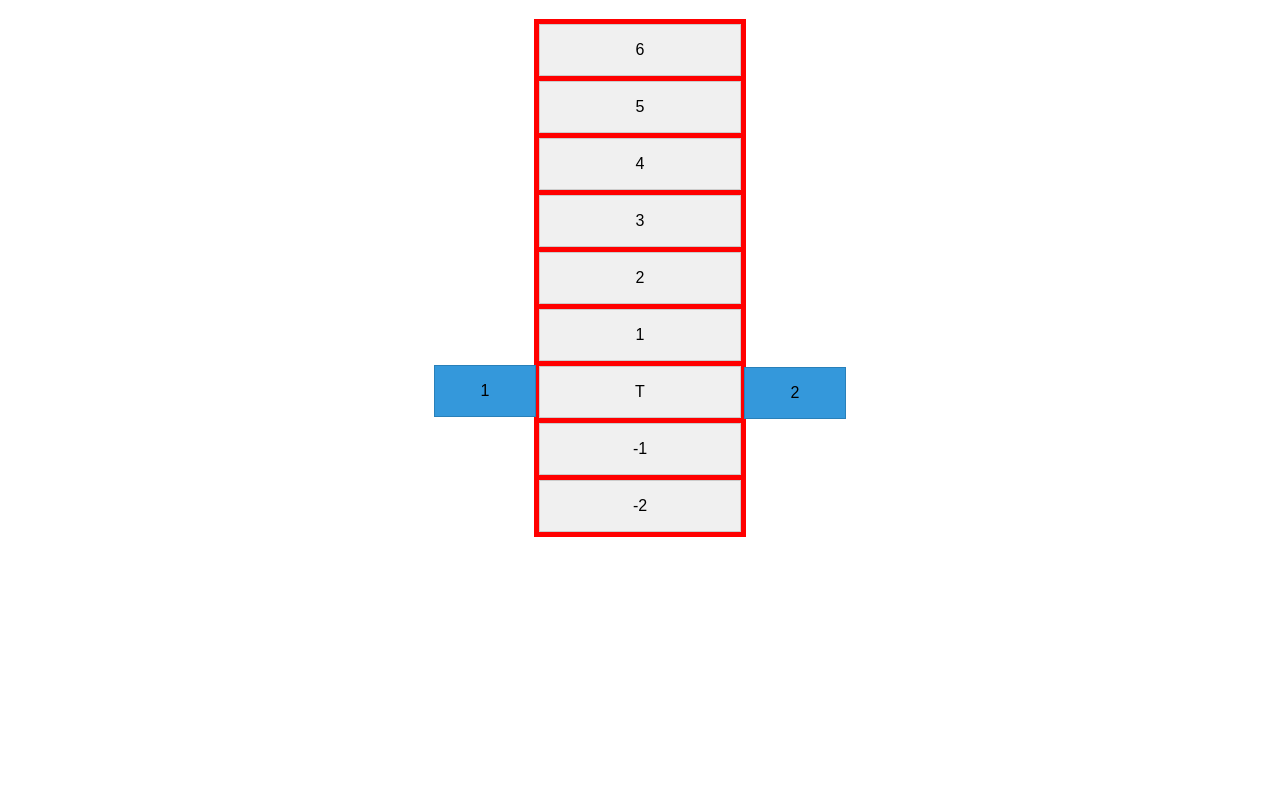
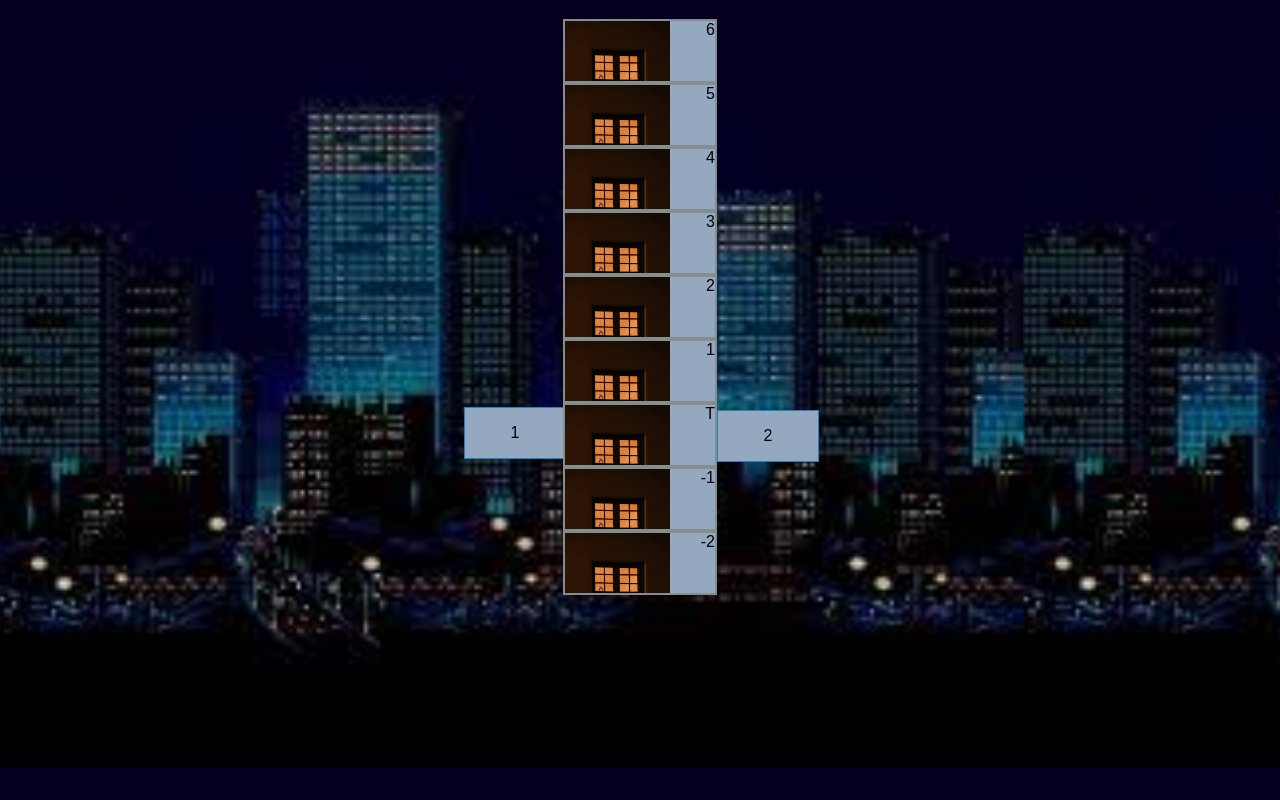
Before and after one commit to MuriloFiFer/3-Termo, a PHP site: page / in a window 1280 px wide. Run offline with PHP 8.4, Linux system fonts and the light colour scheme.

Commit message:
31/01/24

```diff
--- a/HTML/ProjetoEleador/index.html
+++ b/HTML/ProjetoEleador/index.html
@@ -8,16 +8,21 @@
 </head>
 <body>
 
+<!-- Contêiner principal -->
 <div id="building">
+    <!-- Eixo dos elevadores -->
     <div id="elevator-shaft">
-        <div id="elevator1" class="elevator" data-floor="1">
+        <!-- Elevador 1 -->
+        <div id="elevator1" class="elevator" data-floor="T">
             <span>1</span>
         </div>
-        <div id="elevator2" class="elevator" data-floor="2">
+        <!-- Elevador 2 -->
+        <div id="elevator2" class="elevator" data-floor="T">
             <span>2</span>
         </div>
     </div>
 
+    <!-- Andares do prédio -->
     <div class="andar">
         <div class="floor" data-floor="6">6</div>
         <div class="floor" data-floor="5">5</div>
@@ -25,7 +30,7 @@
         <div class="floor" data-floor="3">3</div>
         <div class="floor" data-floor="2">2</div>
         <div class="floor" data-floor="1">1</div>
-    <div class="floor" data-floor="T">T</div>
+        <div class="floor" data-floor="0">T</div>
         <div class="floor" data-floor="-1">-1</div>
         <div class="floor" data-floor="-2">-2</div>
     </div>
--- a/HTML/ProjetoEleador/script.js
+++ b/HTML/ProjetoEleador/script.js
@@ -1,14 +1,22 @@
+// Seleciona todos os elementos com a classe 'elevator'
 const elevators = document.querySelectorAll('.elevator');
+// Seleciona todos os elementos com a classe 'floor'
 const floors = document.querySelectorAll('.floor');
 
+// Função para movimentar o elevador para um determinado andar
 const moveElevator = (elevator, destination) => {
     const floorHeight = 60;
+
+    // Calcula a posição de destino correta
     const destinationPosition = (destination === 'T' ? 0 : 6 - destination) * floorHeight;
 
+    // Move o elevador para a posição de destino
     elevator.style.top = `${destinationPosition}px`;
+    // Atualiza o andar atual do elevador
     elevator.dataset.floor = destination;
 };
 
+// Adiciona um ouvinte de evento de clique para cada elevador
 elevators.forEach(elevator => {
     elevator.addEventListener('click', () => {
         const currentFloor = elevator.dataset.floor;
@@ -16,21 +24,30 @@ elevators.forEach(elevator => {
     });
 });
 
+// Adiciona um ouvinte de evento de clique para cada andar
 floors.forEach(floor => {
     floor.addEventListener('click', () => {
         const destinationFloor = floor.dataset.floor;
         const elevator1 = document.getElementById('elevator1');
         const elevator2 = document.getElementById('elevator2');
 
+        // Verifica se os elevadores existem antes de prosseguir
+        if (elevator1 && elevator2) {
             const currentFloor1 = elevator1.dataset.floor;
             const currentFloor2 = elevator2.dataset.floor;
 
+            // Verifica qual elevador está mais próximo do destino
             if (Math.abs(currentFloor1 - destinationFloor) <= Math.abs(currentFloor2 - destinationFloor) || currentFloor1 === currentFloor2) {
+                // Move o Elevador 1 para o destino
                 moveElevator(elevator1, destinationFloor);
                 alert(`Movendo elevador 1 para o ${destinationFloor}º andar.`);
             } else {
+                // Move o Elevador 2 para o destino
                 moveElevator(elevator2, destinationFloor);
                 alert(`Movendo elevador 2 para o ${destinationFloor}º andar.`);
             }
+        } else {
+            console.error('Os elevadores não foram encontrados.');
+        }
     });
 });
--- a/HTML/ProjetoEleador/style.css
+++ b/HTML/ProjetoEleador/style.css
@@ -1,9 +1,15 @@
+/* Reset de estilos padrão */
 body {
     font-family: Arial, sans-serif;
     margin: 0;
     padding: 0;
+    background-image: url(img/cidade4.jfif);
+    background-size:80%;
+
+
 }
 
+/* Estilo do prédio e layout geral */
 #building {
     display: flex;
     flex-direction: column;
@@ -11,28 +17,33 @@ body {
     margin-top: 20px;
 }
 
+/* Estilo dos andares */
 .floor {
-    width: 200px;
-    height: 50px;
-    background-color: #f0f0f0;
-    border: 1px solid #ccc;
+    width: 150px;
+    height: 60px;
+    background-color: #94a9c0;
+    border: 2px solid #858e8e;
     display: flex;
-    justify-content: center;
-    align-items: center;
-    margin: 5px;
+    justify-content:right;
+
     cursor: pointer;
+    background-image: url(img/vidro2.jfif);
+    background-size: 70%;
+    background-repeat: no-repeat;
 }
 
+/* Estilo do eixo dos elevadores */
 #elevator-shaft {
     display: flex;
     flex-direction: column;
     align-items: center;
 }
 
+/* Estilo dos elevadores */
 .elevator {
     width: 100px;
     height: 50px;
-    background-color: #3498db;
+    background-color: #94a9c0;
     border: 1px solid #2980b9;
     margin: 5px;
     display: flex;
@@ -42,17 +53,21 @@ body {
     transition: top 0.5s ease-in-out;
 }
 
+/* Posicionamento inicial do Elevador 1 */
 #elevator1 {
-    left: -155px;
-    top: 340px; /* Ajuste conforme necessário para o térreo */
+    left: -125px;
+    top: 382px; /* Ajuste conforme necessário para o térreo */
 }
 
+/* Posicionamento inicial do Elevador 2 */
 #elevator2 {
-    right: -155px;
-    top: 280px; /* Ajuste conforme necessário para o térreo */
+    right: -128px;
+    top: 323px; /* Ajuste conforme necessário para o térreo */
 }
 
-.andar{
-    background-color: red;
-    margin-top: -125px;
+/* Estilo do plano de fundo dos andares */
+.andar {
+    margin-top: -125px; /* Ajuste conforme necessário */
+    position: relative;
+    z-index: 1;
 }
```
Also changed, not shown: HTML/ProjetoEleador/img/cidade.gif (added), HTML/ProjetoEleador/img/cidade2.gif (added), HTML/ProjetoEleador/img/cidade3.jfif (added), HTML/ProjetoEleador/img/cidade4.jfif (added), HTML/ProjetoEleador/img/cimdade2.avif (added), HTML/ProjetoEleador/img/vidro.jfif (added), HTML/ProjetoEleador/img/vidro2.jfif (added). Lines whose indentation alone changed are shown as unchanged.
